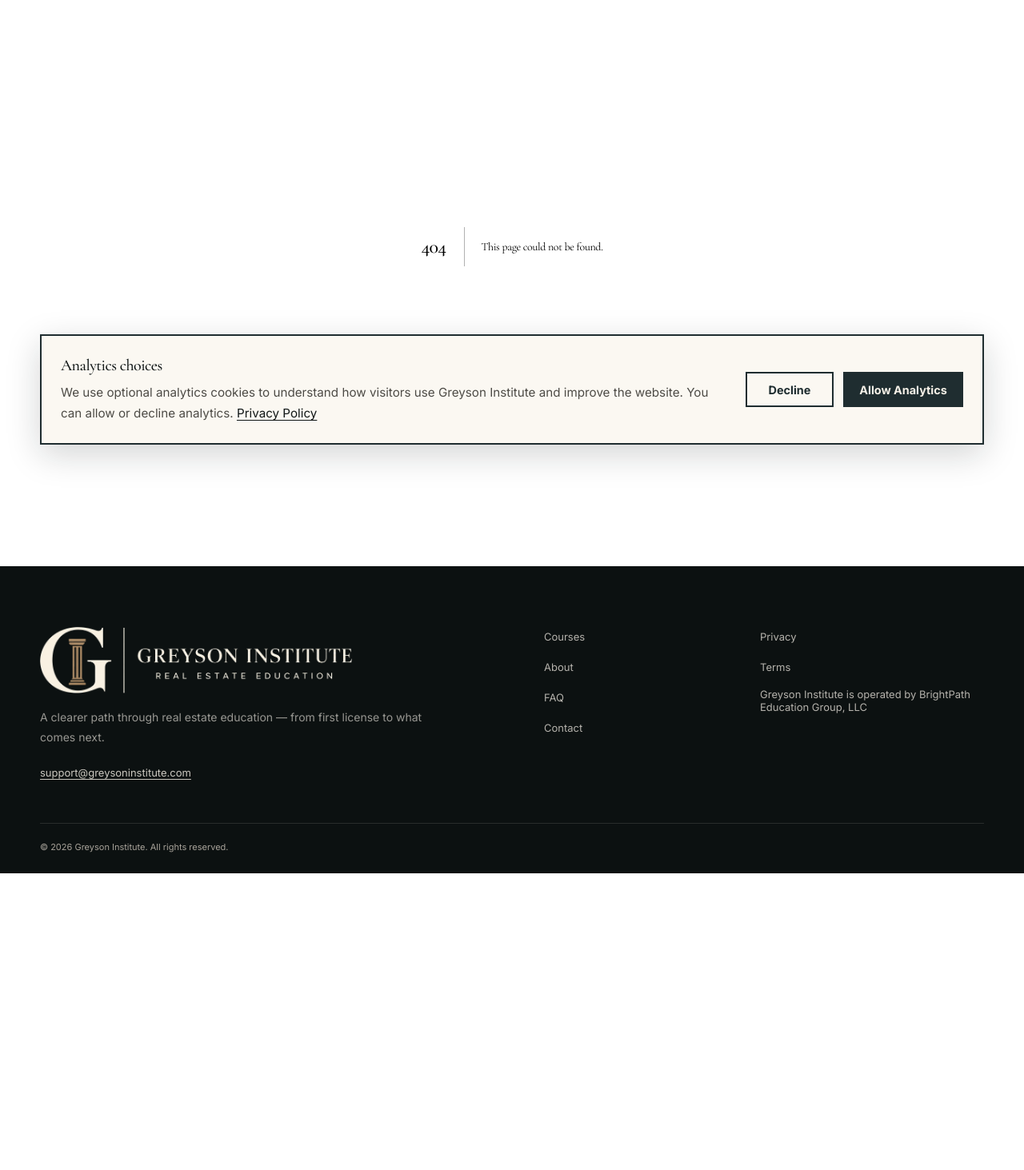
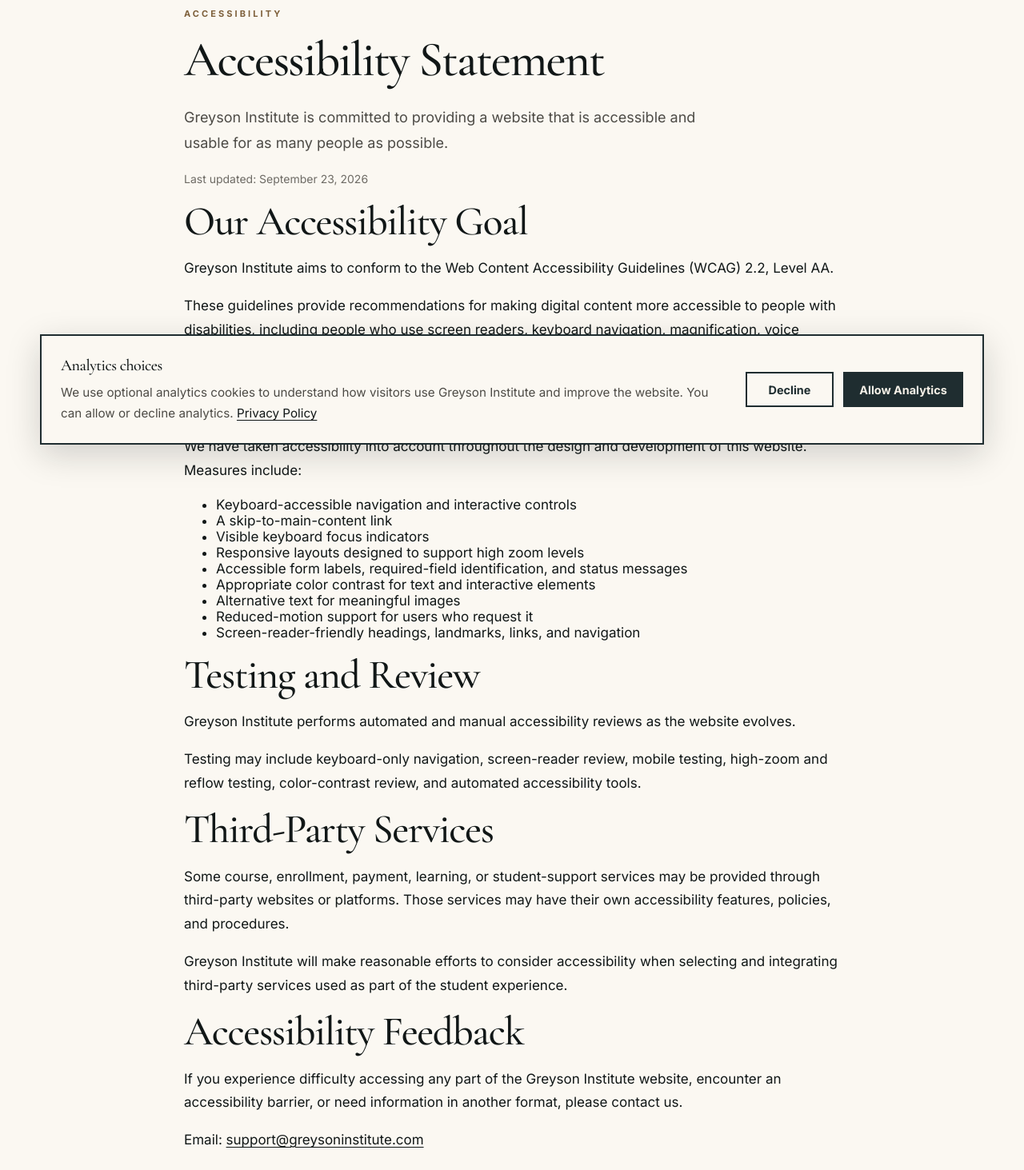
Before and after one commit to BrianLook/Greyson-Institute-Website, a Next.js app: page /accessibility in a window 1280 px wide. Before the commit this address had no page. Shown: the part 220-1683 px from the top of the page at 80% size. Before the commit the page ends 1312 px from the top, so only its background shows below. Built offline with nearby package versions, Linux system fonts and the light colour scheme.

Commit message:
accessibility statement page

```diff
--- /dev/null
+++ b/app/accessibility/page.tsx
@@ -0,0 +1,120 @@
+import type { Metadata } from "next";
+
+export const metadata: Metadata = {
+  title: "Accessibility Statement",
+  description:
+    "Read Greyson Institute's commitment to digital accessibility and WCAG 2.2 Level AA.",
+};
+
+export default function AccessibilityPage() {
+  return (
+    <section className="page-hero">
+      <div className="container narrow prose-card">
+        <p className="eyebrow">ACCESSIBILITY</p>
+
+        <h1>Accessibility Statement</h1>
+
+        <p className="page-lead">
+          Greyson Institute is committed to providing a website that is
+          accessible and usable for as many people as possible.
+        </p>
+
+        <p className="muted">Last updated: September 23, 2026</p>
+
+        <h2>Our Accessibility Goal</h2>
+
+        <p>
+          Greyson Institute aims to conform to the Web Content Accessibility
+          Guidelines (WCAG) 2.2, Level AA.
+        </p>
+
+        <p>
+          These guidelines provide recommendations for making digital content
+          more accessible to people with disabilities, including people who use
+          screen readers, keyboard navigation, magnification, voice control,
+          and other assistive technologies.
+        </p>
+
+        <h2>Accessibility Measures</h2>
+
+        <p>
+          We have taken accessibility into account throughout the design and
+          development of this website. Measures include:
+        </p>
+
+        <ul>
+          <li>Keyboard-accessible navigation and interactive controls</li>
+          <li>A skip-to-main-content link</li>
+          <li>Visible keyboard focus indicators</li>
+          <li>Responsive layouts designed to support high zoom levels</li>
+          <li>Accessible form labels, required-field identification, and status messages</li>
+          <li>Appropriate color contrast for text and interactive elements</li>
+          <li>Alternative text for meaningful images</li>
+          <li>Reduced-motion support for users who request it</li>
+          <li>Screen-reader-friendly headings, landmarks, links, and navigation</li>
+        </ul>
+
+        <h2>Testing and Review</h2>
+
+        <p>
+          Greyson Institute performs automated and manual accessibility
+          reviews as the website evolves.
+        </p>
+
+        <p>
+          Testing may include keyboard-only navigation, screen-reader review,
+          mobile testing, high-zoom and reflow testing, color-contrast review,
+          and automated accessibility tools.
+        </p>
+
+        <h2>Third-Party Services</h2>
+
+        <p>
+          Some course, enrollment, payment, learning, or student-support
+          services may be provided through third-party websites or platforms.
+          Those services may have their own accessibility features, policies,
+          and procedures.
+        </p>
+
+        <p>
+          Greyson Institute will make reasonable efforts to consider
+          accessibility when selecting and integrating third-party services
+          used as part of the student experience.
+        </p>
+
+        <h2>Accessibility Feedback</h2>
+
+        <p>
+          If you experience difficulty accessing any part of the Greyson
+          Institute website, encounter an accessibility barrier, or need
+          information in another format, please contact us.
+        </p>
+
+        <p>
+          Email:{" "}
+          <a href="mailto:support@greysoninstitute.com">
+            support@greysoninstitute.com
+          </a>
+        </p>
+
+        <p>
+          Please describe the page or feature you were trying to access and
+          the difficulty you experienced. We will review accessibility
+          feedback and make reasonable efforts to address identified barriers.
+        </p>
+
+        <h2>Ongoing Commitment</h2>
+
+        <p>
+          Accessibility is an ongoing process. Greyson Institute may update
+          this statement as the website, course offerings, technologies, and
+          third-party services change.
+        </p>
+
+        <p className="muted">
+          Greyson Institute is operated by BrightPath Education Group, LLC.
+        </p>
+      </div>
+    </section>
+  );
+}
```
